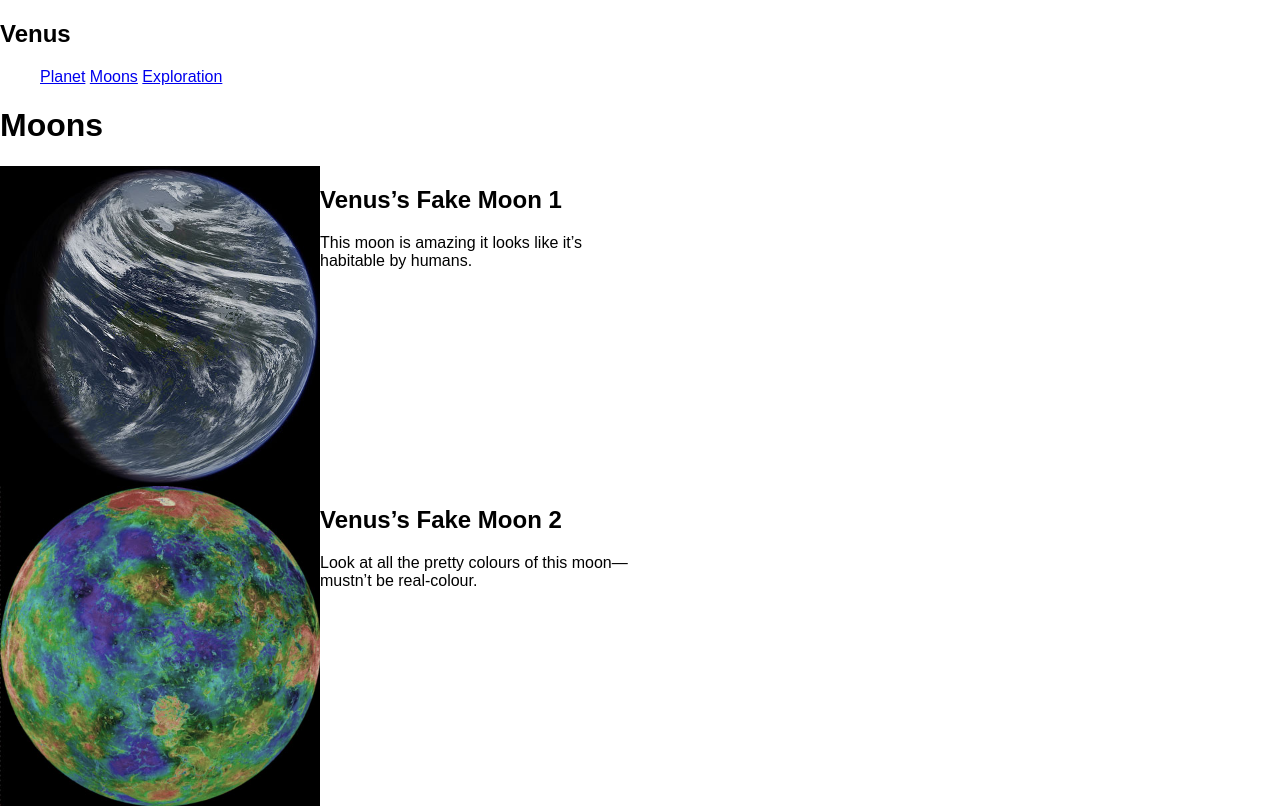
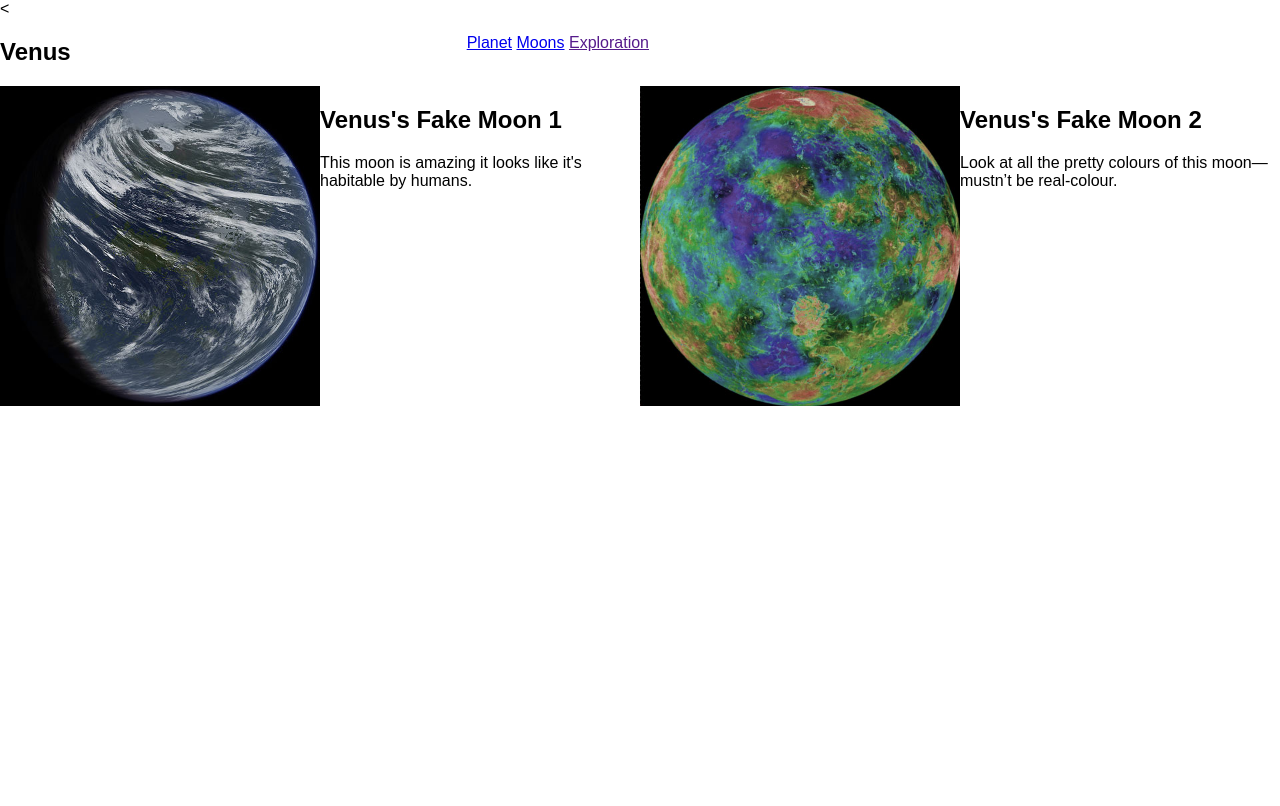
Before and after one commit to cassandrabarbe/dsn1675-planet-website, a plain HTML site: page moon.html in a window 1280 px wide. Drawn offline with Linux system fonts and the light colour scheme.

Commit message:
added new css file and new html file

```diff
--- a/moon.html
+++ b/moon.html
@@ -12,35 +12,45 @@
 
 <body>
 
-  <nav>
-  <h1>Venus</h1>
-    <ol>
-      <li><a href="index.html"> Planet</a></li>
-      <li> <a href="#moon"> Moons</a></li>
-      <li><a href="#Exploration"> Exploration</a></li>
-    </ol>
-  </nav>
+<<div class="grid">
+	<div class="unit xs-1 s-1 m-1-2 l-1-3">
+		<h2>Venus</h2>
+	</div>
+	<div class="unit xs-1 s-1 m-1-2 l-1-3">
+		<ol>
+			<li><a href="index.html">Planet</a></li>
+			<li><a href="moons.html">Moons</a></li>
+			<li><a href="">Exploration</a></li>
+		</ol>
+	</div>
+</div>
 
-<h1>Moons</h1>
 
 <div class="grid">
-    <div class="unit xs-1 s-1 m-1-2 l-1-4">
-      <img class="img-flex" src="images/venus-moon-1.jpg">
-    </div>
 
-  <div class="unit xs-1 s-1 m-1-2 l-1-4">
-    <h2>Venus’s Fake Moon 1</h2>
-    <p>This moon is amazing it looks like it’s habitable by humans.</p>
-  </div>
+	<div class="unit xs-1 s-1 m-1-2 l-1-2">
+		<div class="grid">
+			<div class="unit xs-1 s-1 m-1 l-1-2">
+		<img class="img-flex" src="images/venus-moon-1.jpg" alt="image of venus moon 1">
+		</div>
+<div class="unit xs-1 s-1 m-1 l-1-2">
+		<h2>Venus's Fake Moon 1</h2>
+		<p>This moon is amazing it looks like it's habitable by humans.</p>
+</div>
+</div>
 </div>
 
-<div class="grid">
-  <div class="unit xs-1 s-1 m-1-2 l-1-4">
-    <img class="img-flex" src="images/venus-moon-2.jpg">
-  </div>
 
-  <div class="unit xs-1 s-1 m-1-2 l-1-4">
-    <h2>Venus’s Fake Moon 2</h2>
-    <p>Look at all the pretty colours of this moon—mustn’t be real-colour.</p>
-  </div>
+	<div class="unit xs-1 s-1 m-1-2 l-1-2">
+		<div class="grid">
+			<div class="unit xs-1 s-1 m-1 l-1-2">
+		<img class="img-flex" src="images/venus-moon-2.jpg" alt="image of venus moon 2">
+		</div>
+<div class="unit xs-1 s-1 m-1 l-1-2">
+		<h2>Venus's Fake Moon 2</h2>
+		<p>Look at all the pretty colours of this moon—mustn’t be real-colour.</p>
 </div>
+</div>
+</div>
+
+</body>
```
Also changed, not shown: index.html (+22 -0 lines), css/type.css (added), exploration.html (added).
